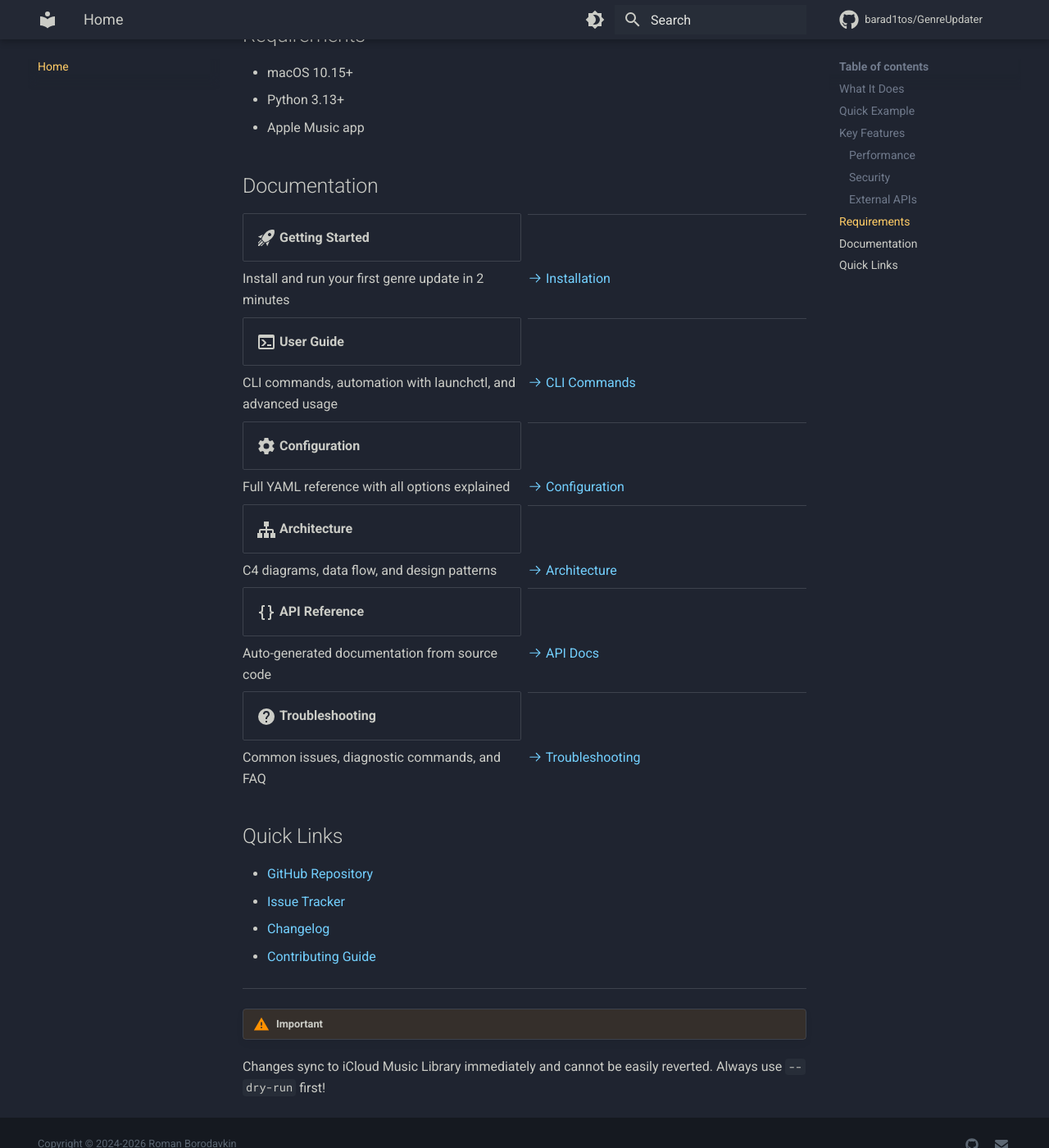
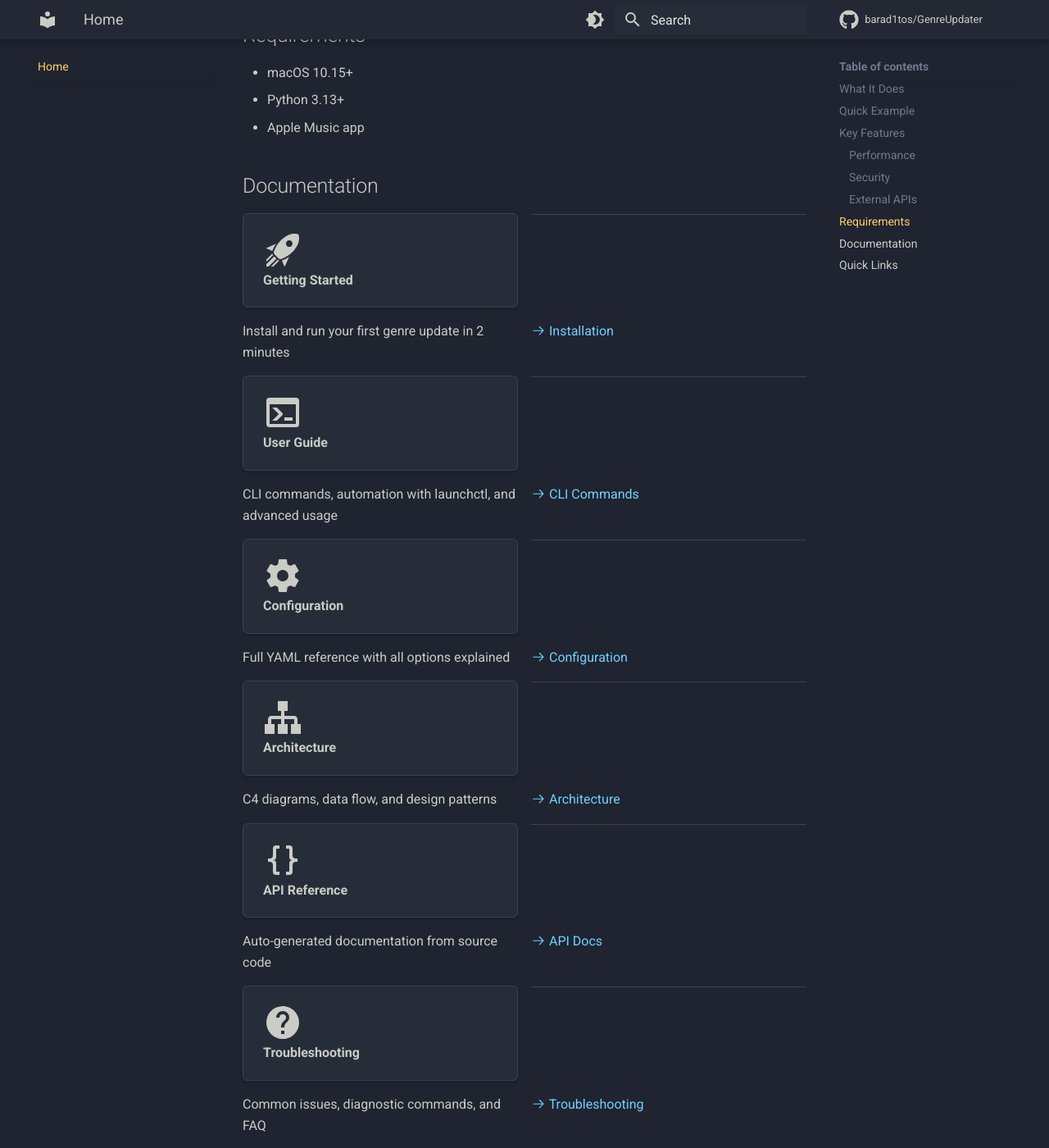
Before and after one commit to barad1tos/GenreUpdater, an MkDocs documentation site: the page built from docs/index.md, in a window 1280 px wide and 1400 px high, scrolled down 2237 px. Shown: the whole window at 82% size. Built offline with MkDocs 1.6.1 and Material for MkDocs 9.7.7, drawn with Linux system fonts in a browser that asks for light colours; comment, search, counter and statistics services are not loaded.

Commit message:
fix(docs): add CSS for grid cards layout
Grid cards are an Insiders-only feature in Material for MkDocs.
Added custom CSS to replicate the grid layout for the free version:
- CSS Grid with auto-fit columns
- Card styling with hover effects
- Ayu Mirage (dark) and Ayu Light color schemes

```diff
--- a/docs/stylesheets/ayu.css
+++ b/docs/stylesheets/ayu.css
@@ -209,3 +209,84 @@
 [data-md-color-scheme="default"] .md-typeset .admonition {
   border-color: #E8E9EB;
 }
+
+/* ============================================
+   Grid Cards (replaces Insiders-only feature)
+   ============================================ */
+
+/* Grid container */
+.md-typeset .grid {
+  display: grid;
+  grid-template-columns: repeat(auto-fit, minmax(16rem, 1fr));
+  gap: 0.8rem;
+  margin: 1em 0;
+}
+
+/* Cards modifier - remove list styling */
+.md-typeset .grid.cards > ul {
+  display: contents;
+  list-style: none;
+  margin: 0;
+  padding: 0;
+}
+
+/* Individual card items */
+.md-typeset .grid.cards > ul > li {
+  display: flex;
+  flex-direction: column;
+  padding: 1rem 1.2rem;
+  border-radius: 0.3rem;
+  transition: box-shadow 0.2s ease, transform 0.2s ease;
+}
+
+/* Card hover effect */
+.md-typeset .grid.cards > ul > li:hover {
+  transform: translateY(-2px);
+}
+
+/* Card icon styling */
+.md-typeset .grid.cards > ul > li > p:first-child {
+  display: flex;
+  align-items: center;
+  gap: 0.6rem;
+  margin-bottom: 0.4rem;
+}
+
+/* Large icon modifier */
+.md-typeset .grid.cards .lg {
+  font-size: 1.6rem;
+}
+
+/* Middle alignment modifier */
+.md-typeset .grid.cards .middle {
+  vertical-align: middle;
+}
+
+/* Link styling in cards */
+.md-typeset .grid.cards > ul > li a {
+  margin-top: auto;
+}
+
+/* Dark theme card colors (Ayu Mirage) */
+[data-md-color-scheme="slate"] .md-typeset .grid.cards > ul > li {
+  background-color: #272D38;
+  border: 1px solid #3D424D;
+  box-shadow: 0 2px 4px rgba(0, 0, 0, 0.2);
+}
+
+[data-md-color-scheme="slate"] .md-typeset .grid.cards > ul > li:hover {
+  box-shadow: 0 4px 12px rgba(0, 0, 0, 0.3);
+  border-color: #FFCC66;
+}
+
+/* Light theme card colors (Ayu Light) */
+[data-md-color-scheme="default"] .md-typeset .grid.cards > ul > li {
+  background-color: #FFFFFF;
+  border: 1px solid #E8E9EB;
+  box-shadow: 0 2px 4px rgba(0, 0, 0, 0.05);
+}
+
+[data-md-color-scheme="default"] .md-typeset .grid.cards > ul > li:hover {
+  box-shadow: 0 4px 12px rgba(0, 0, 0, 0.1);
+  border-color: #FF9940;
+}
```
